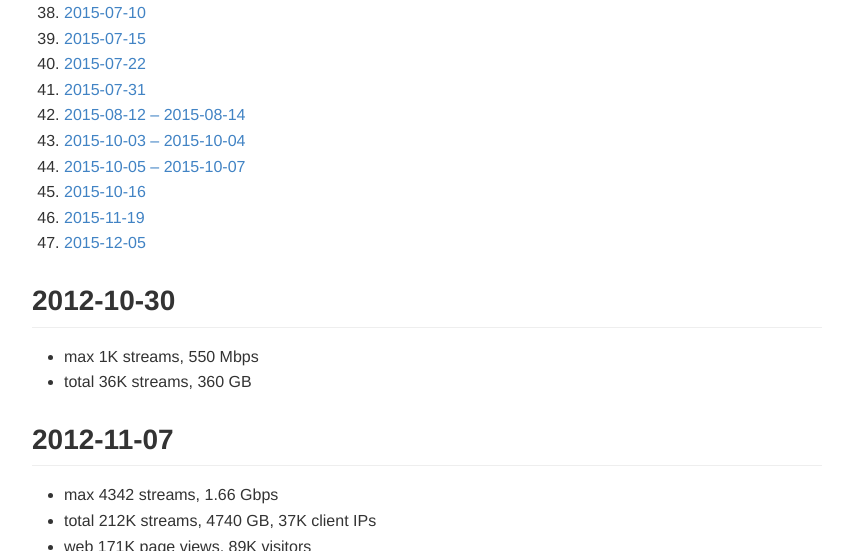
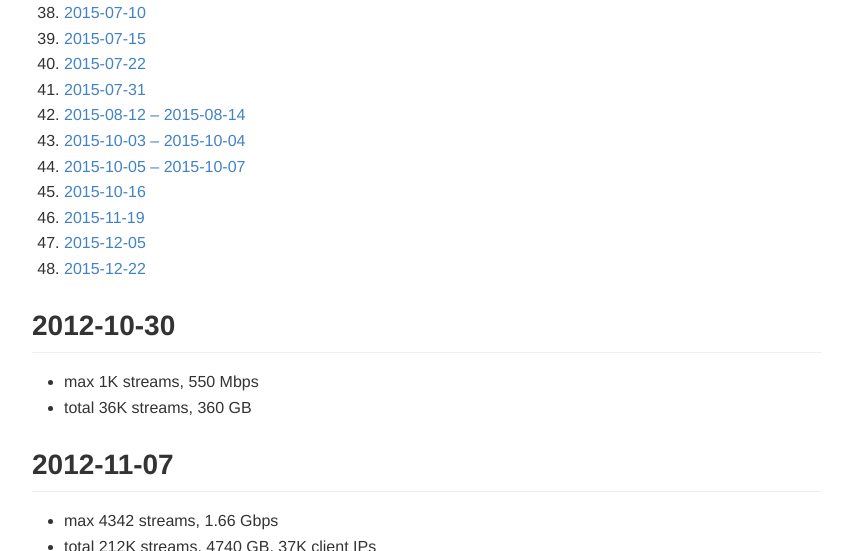
Before and after one commit to zmousm/parltv-bursts, a Jekyll site: the page built from index.md, in a window 1280 px wide and 900 px high, scrolled down 1056 px, cut to the strip 0-551 px from the top of the window. Shown: the whole strip, without its empty margins (213-1066 px from the left). Built offline with Jekyll 4.4.1, drawn with Linux system fonts in a browser that asks for light colours; Markdown is read by kramdown in place of the engine named in the settings; some of the changed text lies outside the part shown.

Commit message:
Add 2015-12-22

```diff
--- a/index.md
+++ b/index.md
@@ -52,6 +52,7 @@
 1. [2015-10-16](#2015-10-16)
 1. [2015-11-19](#2015-11-19)
 1. [2015-12-05](#2015-12-05)
+1. [2015-12-22](#2015-12-22)
 
 ## 2012-10-30
 * max 1K streams, 550 Mbps
@@ -613,3 +614,8 @@
 * max 3.5 Gbps
 
 ![20151205_snmp](graphs/parltv_20151205_snmp.png)
+
+## 2015-12-22
+* max 2.4 Gbps
+
+![20151222_snmp](graphs/parltv_20151222_snmp.png)
```
Also changed, not shown: graphs/parltv_20151222_snmp.png (added).
